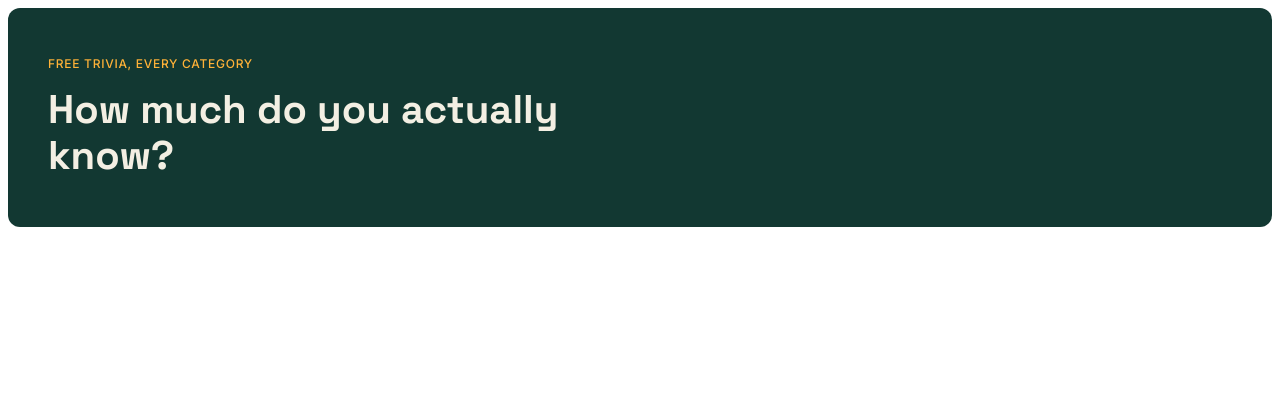
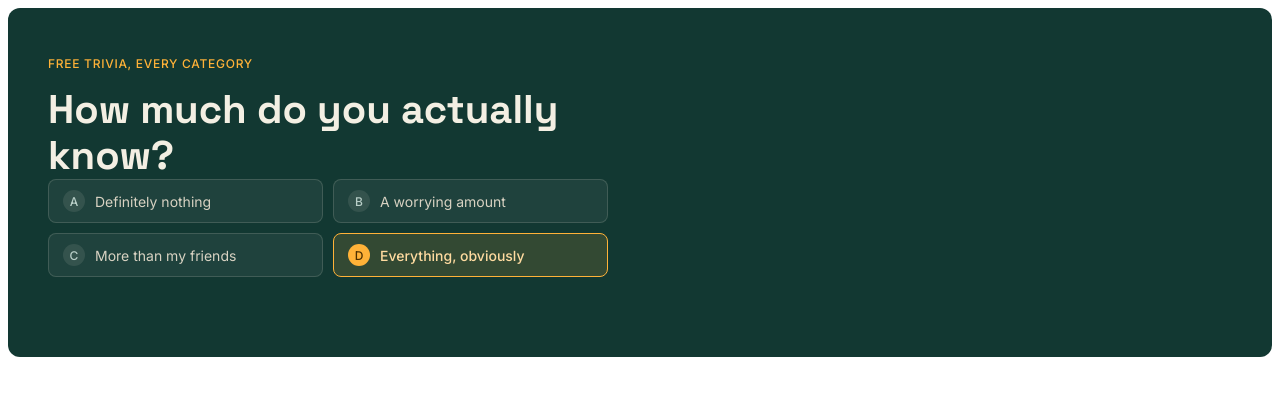
Before and after one commit to pochrahul55-ux/Quiz-App, a React (Vite) app in the folder Quiz-App/: page / in a window 1280 px wide. Shown: the top 396 px of the page. Built offline with nearby package versions, Linux system fonts and the light colour scheme.

Commit message:
feat: Add Hero options component.

```diff
--- a/Quiz-App/src/App.jsx
+++ b/Quiz-App/src/App.jsx
@@ -1,6 +1,6 @@
 import './App.css';
-import StartScreen from './Components/Landing Page/StartScreen';
-import Hero from './Components/Landing Page/Hero';
+import StartScreen from './Components/LandingPage/StartScreen';
+import Hero from './Components/LandingPage/Hero';
 
 function App() {
   return (
--- a/Quiz-App/src/Components/Landing Page/Hero.jsx
+++ b/Quiz-App/src/Components/LandingPage/Hero.jsx
@@ -1,10 +1,12 @@
 import '../../styles/Hero.css';
+import HeroOptions from './HeroOptions';
 
 export default function Hero() {
   return (
     <section className="hero">
       <p className="hero-eyebrow">Free trivia, every category</p>
       <h1 className="hero-heading">How much do you actually know?</h1>
+      <HeroOptions />
     </section>
   )
 }
--- /dev/null
+++ b/Quiz-App/src/Components/LandingPage/HeroOptions.jsx
@@ -0,0 +1,24 @@
+import '../../styles/HeroOptions.css';
+
+export default function HeroOptions() {
+  return (
+    <div className="hero-options">
+      <div className="hero-option">
+        <span className="hero-option-letter">A</span>
+        <span className="hero-option-text">Definitely nothing</span>
+      </div>
+      <div className="hero-option">
+        <span className="hero-option-letter">B</span>
+        <span className="hero-option-text">A worrying amount</span>
+      </div>
+      <div className="hero-option">
+        <span className="hero-option-letter">C</span>
+        <span className="hero-option-text">More than my friends</span>
+      </div>
+      <div className="hero-option hero-option-correct">
+        <span className="hero-option-letter">D</span>
+        <span className="hero-option-text">Everything, obviously</span>
+      </div>
+    </div>
+  );
+}
--- /dev/null
+++ b/Quiz-App/src/styles/HeroOptions.css
@@ -0,0 +1,51 @@
+.hero-options {
+  display: grid;
+  grid-template-columns: repeat(auto-fit, minmax(220px, 1fr));
+  gap: 10px;
+  max-width: 560px;
+  margin-bottom: 2rem;
+}
+
+.hero-option {
+  display: flex;
+  align-items: center;
+  gap: 10px;
+  background: rgba(243, 239, 227, 0.06);
+  border: 0.5px solid rgba(243, 239, 227, 0.15);
+  border-radius: 8px;
+  padding: 10px 14px;
+}
+
+.hero-option-letter {
+  width: 22px;
+  height: 22px;
+  border-radius: 50%;
+  background: rgba(243, 239, 227, 0.1);
+  color: #b9cfc8;
+  font-size: 12px;
+  font-weight: 500;
+  display: flex;
+  align-items: center;
+  justify-content: center;
+  flex-shrink: 0;
+}
+
+.hero-option-text {
+  font-size: 14px;
+  color: #d8d2c2;
+}
+
+.hero-option-correct {
+  background: rgba(255, 178, 56, 0.14);
+  border-color: #ffb238;
+}
+
+.hero-option-correct .hero-option-letter {
+  background: #ffb238;
+  color: #4a2e00;
+}
+
+.hero-option-correct .hero-option-text {
+  color: #ffdba0;
+  font-weight: 500;
+}
```
Also changed, not shown: Quiz-App/src/Components/LandingPage/StartScreen.jsx (renamed from Quiz-App/src/Components/Landing Page/StartScreen.jsx).
